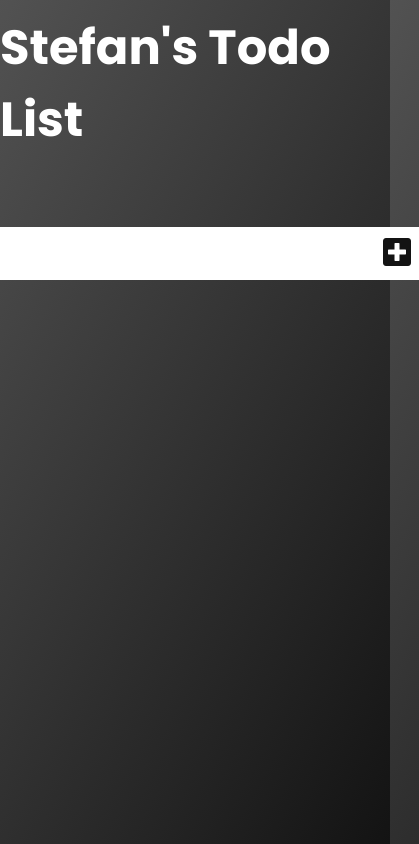
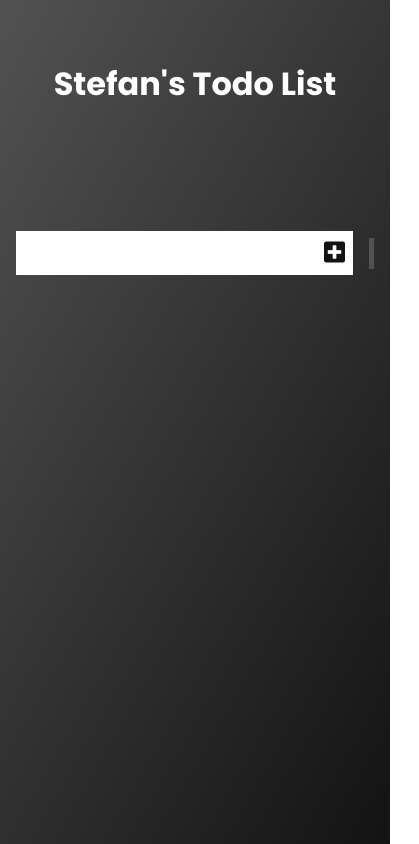
Before and after one commit to sradin96/Projects, a plain HTML site: page Todo Project/index.html in a window 390 px wide. Shown: the whole page, 419 px wide, since content can reach past the window. Drawn offline with Linux system fonts and the light colour scheme.

Commit message:
New Styles Commit

```diff
--- a/Todo Project/index.html
+++ b/Todo Project/index.html
@@ -21,7 +21,7 @@
       <h1>Stefan's Todo List</h1>
     </header>
     <form>
-      <input type="text" class="todo-input" />
+      <input type="text" class="todo-input" maxlength="20" />
       <button class="todo-button" type="submit">
         <i class="fas fa-plus-square"></i>
       </button>
--- a/Todo Project/style.css
+++ b/Todo Project/style.css
@@ -138,3 +138,20 @@ select {
   background: #131313;
   color: white;
 }
+
+@media screen and (max-width: 700px) {
+  header {
+    font-size: 1rem;
+  }
+  form input,
+  form button {
+    font-size: 1.5rem;
+  }
+  form input {
+    width: 300px;
+    margin-left: 1rem;
+  }
+  select {
+    width: 6rem;
+  }
+}
```
